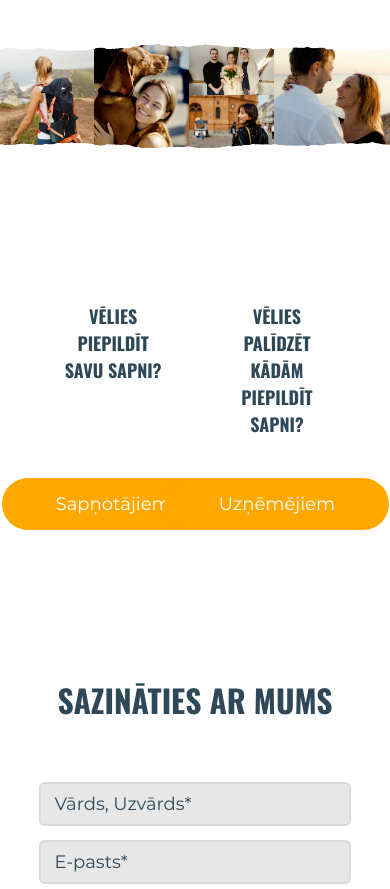
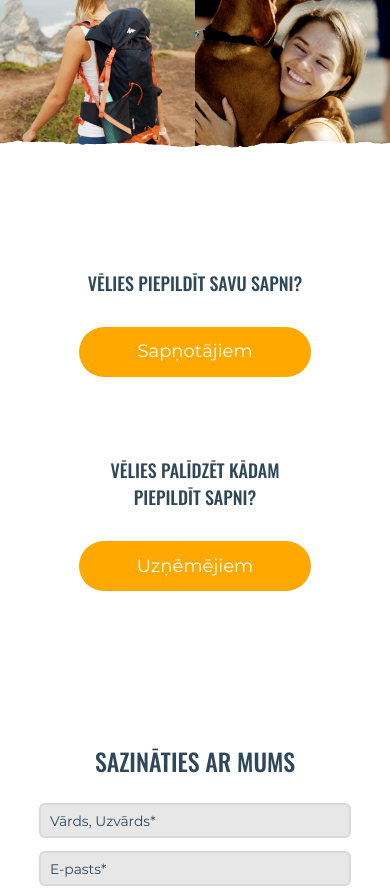
Before and after one commit to kjaunsleine/prakses-uzdevums, a plain HTML site: page index.html in a window 390 px wide. Shown: the part 780-1669 px from the top of the page. Drawn offline with nearby package versions, Linux system fonts and the light colour scheme.

Commit message:
Add files via upload

```diff
--- a/assets/css/style.css
+++ b/assets/css/style.css
@@ -81,7 +81,7 @@ button:focus {
 .button {
   color: #fff;
   background: #ffa800;
-  padding: 0.7rem 3rem;
+  padding: 0.65rem 3rem;
   border-radius: 2rem;
   border: none;
   text-align: center;
@@ -147,7 +147,7 @@ button:focus {
   position: absolute;
   transform: rotateX(180deg);
   align-self: flex-end;
-  margin-bottom: -3.8%;
+  top: 95%;
 }
 
 .ripped-up {
@@ -162,6 +162,7 @@ button:focus {
   width: 100%;
   position: absolute;
   align-self: flex-end;
+  margin-top: 0.3%;
 }
 
 /************ Video ************/
@@ -190,33 +191,26 @@ button:focus {
 /************ Dreams ************/
 
 .dreams-container {
-  margin: 0 auto;
-  width: 72%;
   padding: 8.33rem 0 6.39rem 0;
-}
-
-.dreams-container-inner {
-  width: 46%
+  max-width: 75%;
 }
 
 .dreams-container-inner p {
   font-family: 'Oswald', sans-serif;
-  font-weight: bold;
-  font-size: 1.4rem;
-  padding-bottom: 2.2rem;
+  font-weight: 500;
+  font-size: 1.33rem;
+  padding-bottom: 2.30rem;
 }
 
 .dreams-container-inner a {
   display: inline-block;
-  width: 50%;
-  text-align: center;
+  width: 12.94rem;
 }
 
 .dreams-container-inner a:hover {
   color: #fff;
   text-decoration: none;
 }
-
 
 /************ Form ************/
 
@@ -228,8 +222,9 @@ button:focus {
 
 .form-container .h3{
   font-family: 'Oswald', sans-serif;
-  font-weight: bold;
+  font-weight: 500;
   margin-bottom: 3.5rem;
+  font-size: 1.67rem;
 }
 
 .form-control {
@@ -237,7 +232,6 @@ button:focus {
   border-radius: 0.333rem;
   border: 2px solid rgba(196, 196, 196, 0.4);
   margin-bottom: 0.75rem;
-  font-weight: normal;
 }
 
 .form-control::placeholder {
@@ -267,8 +261,6 @@ input[type="checkbox"]
   background-color: rgba(196, 196, 196, 0.4);
   border-radius: 0.11rem;
   appearance: none;
-  -webkit-appearance: none;
-  -moz-appearance: none;
   width: 1rem;
   height: 1rem;
   cursor: pointer;
@@ -292,7 +284,7 @@ input[type=checkbox]:checked
 
 .supporters .h3 {
   font-family: 'Oswald', sans-serif;
-  font-weight: bold;
+  font-weight: 500;
   font-size: 1.333rem;
   margin-top: 5.7rem;
 }
@@ -309,6 +301,7 @@ input[type=checkbox]:checked
 
 .supporters-inner .logo {
   width: 6%;
+  margin-top: 0.7rem;
 }
 
 /************ Footer ************/
@@ -358,7 +351,26 @@ footer a {
   width: 14%;
 }
 
-@media only screen and (max-width: 770px) {
+@media only screen and (max-width: 1200px) {
+
+  .navbar-brand {
+    margin-left: 1rem;
+  }
+
+  .navbar-brand img{
+    max-width: 80%;
+  }
+
+  .nav-item {
+    margin: 0.1rem 0.3rem 0 0.3rem;
+  }
+
+  .navbar-nav {
+    font-size: 0.8rem;
+  }
+}
+
+@media only screen and (max-width: 991px) {
 
   .navbar-nav .nav-item .active {
     font-weight: 700;
@@ -368,10 +380,6 @@ footer a {
     text-underline-position: under;
   }
 
-  .navbar-brand img {
-    width: 80%;
-  }
-
   .navbar-nav {
     margin: 5.33rem 0 8.33rem 0;
     font-size: 1.33rem;
@@ -379,8 +387,7 @@ footer a {
   }
 
   .nav-link {
-    margin-top: 0.5rem;
-    margin-bottom: 0.5rem;
+    margin-top: 3.5rem;
     padding-bottom: 0;
   }
 
@@ -395,21 +402,15 @@ footer a {
   }
 
   .dreams-container {
-    width: 70%;
+    max-width: 100%;
   }
 
   .dreams-container-inner {
-    width: 40%;
+    flex-basis: 35%;
   }
 
   .dreams-container-inner p {
     font-size: 1rem;
-  }
-
-  .dreams-container-inner a {
-    display: inline-block;
-    width: auto;
-    text-align: center;
   }
 
   .form-container {
@@ -460,7 +461,7 @@ footer a {
   }
 }
 
-@media only screen and (max-width: 320px) {
+@media only screen and (max-width: 576px) {
 
   .navbar-light .navbar-toggler-icon,
   .navbar-light .close-icon {
@@ -469,6 +470,7 @@ footer a {
 
   .navbar-nav {
     font-size: 1rem;
+    margin: 3.78rem 0;
   }
 
   .navbar-brand {
@@ -476,15 +478,15 @@ footer a {
   }
 
   .navbar-brand img {
-    width: 50%;
+    max-width: 50%;
   }
 
-  .navbar-nav {
-    margin: 0 0 3rem 0;
+  .nav-link {
+    margin: 1.75rem 0 0 0;
   }
 
-  .navbar-nav a {
-    margin: 0 1rem;
+  .lang-menu a {
+    margin: 0 1.33rem;
   }
 
   .video-container {
@@ -513,12 +515,13 @@ footer a {
   }
 
   .image-container div:nth-child(5) {
-    max-width: 56.5%;
+    max-width: 56.4%;
   }
 
   .image-container .ripped-up {
     transform: rotateY(-180deg);
-    margin-top: 0.1rem;
+    margin-bottom: -0.1rem;
+    margin-top: 0;
   }
 
   .image-container .ripped-bottom {
@@ -527,7 +530,6 @@ footer a {
   }
 
   .dreams-container {
-    max-width: 87.5%;
     padding: 6.67rem 0;
   }
 
@@ -535,18 +537,10 @@ footer a {
     margin-top: 4.44rem;
   }
 
-  .dreams-container-inner {
-    flex-basis: 100%;
-  }
-
   .dreams-container-inner p {
     padding-bottom: 1.667rem;
   }
 
-  .dreams-container-inner a {
-    max-width: 100%;
-    min-width: 0;
-  }
   .form-container .h3{
     font-size: 1.33rem;
     margin-bottom: 1.5rem;
@@ -603,7 +597,7 @@ footer a {
   }
 
   .footer-icons {
-    height: 38%;
+    height: 42%;
   }
 
   .copyright {
@@ -618,13 +612,10 @@ footer a {
   .copyright {
     margin-left: 1.11rem;
   }
+}
 
-
-
-
-
-
-
-
-
+@media only screen and (min-width: 466px) and (max-width: 576px) {
+  .dreams-container .dreams-container-inner:nth-child(2) {
+    margin-top: 0;
+  }
 }
--- a/assets/js/theme.js
+++ b/assets/js/theme.js
@@ -1,8 +1,37 @@
 (function(){
+
   'use strict';
 
   function windowWidthCheck(){
-    if ($(window).width() < 770) {
+    if ($(window).width() < 992) {
+      $('.lang-menu').removeClass('dropdown');
+      $('.lang-menu').html('');
+      let html = '';
+      html += '<a class="nav-link active" href="#">LV</a>';
+      html += '<a class="nav-link" href="#">EN</a>';
+      html += '<a class="nav-link" href="#">RU</a>';
+      $('.lang-menu').html(html);
+    }
+    else {
+      $('.lang-menu').addClass('dropdown');
+      $('.lang-menu').html('');
+      let html = '';
+      html += '<a class="nav-link navbar-toggler-right" href="#" id="navbarDropdown" role="button" data-toggle="dropdown" aria-haspopup="true" aria-expanded="false">LV</a>';
+      html += '<div class="dropdown-menu" aria-labelledby="navbarDropdown">';
+      html += '<a class="dropdown-item" href="#">EN</a>';
+      html += '<a class="dropdown-item" href="#">RU</a></div>';
+      $('.lang-menu').html(html);
+    }
+    }
+
+    $(window).resize(windowWidthCheck);
+}());
+
+/* (function(){
+  'use strict';
+
+  function windowWidthCheck(){
+    if ($(window).width() < 992) {
     $('.lang-menu').removeClass('dropdown');
     $('.lang-menu').html('');
     let html = '';
@@ -13,4 +42,6 @@
     }
   }
 
-}());
+  windowWidthCheck();
+
+}()); */
--- a/index.html
+++ b/index.html
@@ -16,7 +16,7 @@
 </head>
 <body>
   <header>
-      <nav class="navbar navbar-light navbar-expand-xl justify-content-between p-0">
+      <nav class="navbar navbar-light navbar-expand-lg justify-content-between p-0">
         <a class="navbar-brand mr-0"><img src="assets/img/BlackLogo.png" alt="Sparkle Heart logo"></a>
         <button class="navbar-toggler collapsed" type="button" data-toggle="collapse" data-target="#navbarSupportedContent"
         aria-controls="navbarSupportedContent" aria-expanded="false" aria-label="Toggle navigation">
@@ -72,14 +72,17 @@
         </div>
         <img class="ripped-bottom" src="assets/img/ripped1.png">
       </div>
-    <div class="dreams-container d-flex justify-content-between flex-row flex-wrap">
-      <div class="dreams-container-inner d-flex flex-column text-center align-items-center justify-content-between">
+
+      <div class="container dreams-container">
+        <div class="row justify-content-around mx-0">
+          <div class="dreams-container-inner col-12 col-md-6 px-0 text-center d-flex flex-column justify-content-between align-items-center">
             <p class="text-uppercase">Vēlies piepildīt savu sapni?</p>
-        <a class="button" href="#">Sapņotājiem</a>
+            <a class="button text-center align-bottom" href="#">Sapņotājiem</a>
           </div>
-      <div class="dreams-container-inner d-flex flex-column text-center align-items-center justify-content-between">
-        <p class="text-uppercase">Vēlies palīdzēt kādām  piepildīt sapni?</p>
-        <a class="button" href="#">Uzņēmējiem</a>
+          <div class="dreams-container-inner col-12 col-md-6 px-0 text-center d-flex flex-column justify-content-between align-items-center">
+            <p class="text-uppercase">Vēlies palīdzēt kādam  piepildīt sapni?</p>
+            <a class="button text-center align-bottom" href="#">Uzņēmējiem</a>
+          </div>
         </div>
       </div>
 
@@ -112,10 +115,10 @@
     <div class="supporters d-flex flex-column justify-content-start text-center">
       <img class="ripped-up" src="assets/img/ripped1.png">
       <p class="h3 text-uppercase">Atbalstītāji</p>
-      <div class="supporters-inner d-flex justify-content-around justify-content-sm-center flex-wrap">
+      <div class="supporters-inner d-flex justify-content-around justify-content-sm-center flex-wrap flex-sm-nowrap">
         <img src="assets/img/teikums-logo.svg">
         <img src="assets/img/sem-logo.svg">
-        <img src="assets/img/citybee-logo.svg">
+        <img src="assets/img/Citybee-logo.svg">
         <img class="logo" src="assets/img/linearis-logo.svg">
       </div>
     </div>
```
Lines whose indentation alone changed are shown as unchanged.
